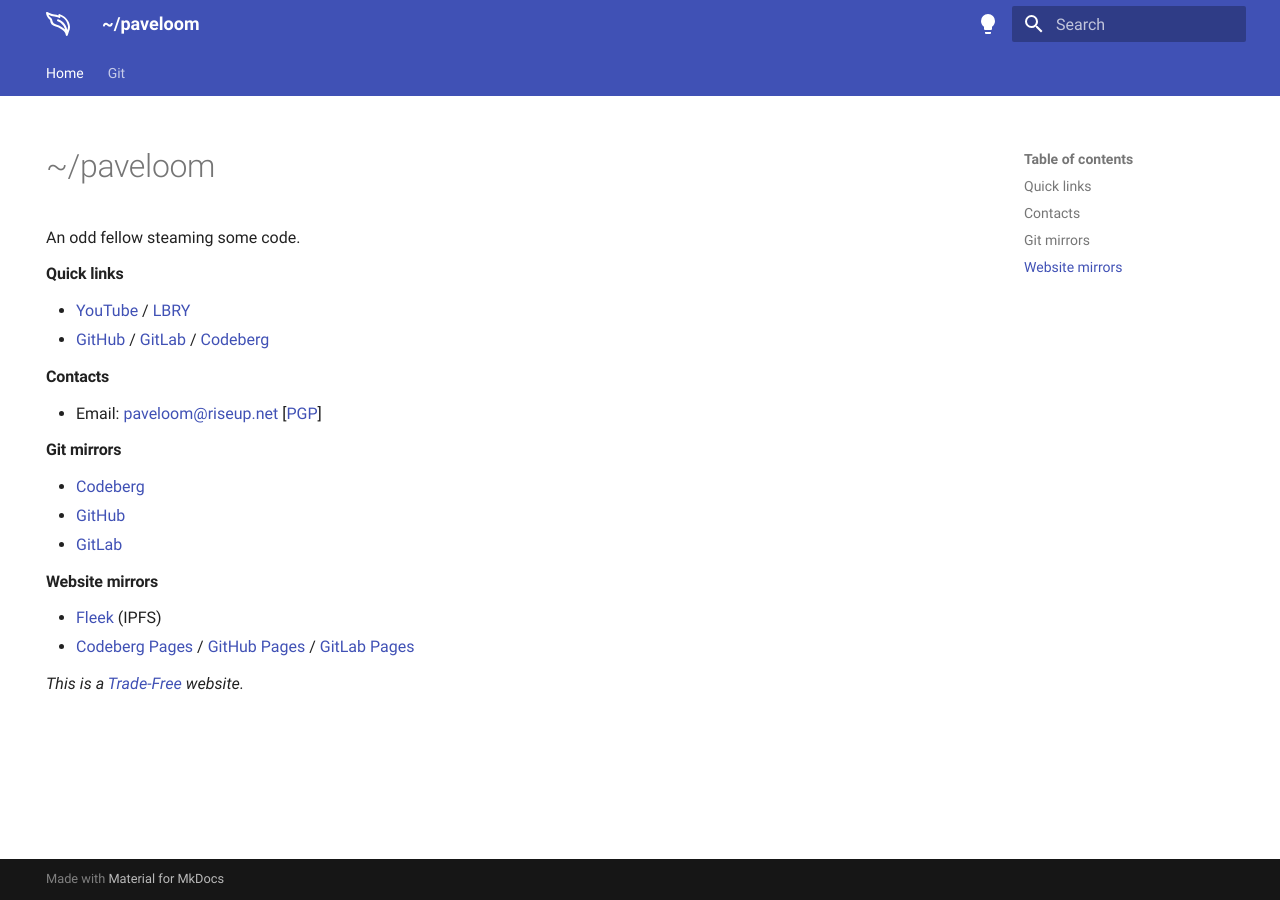
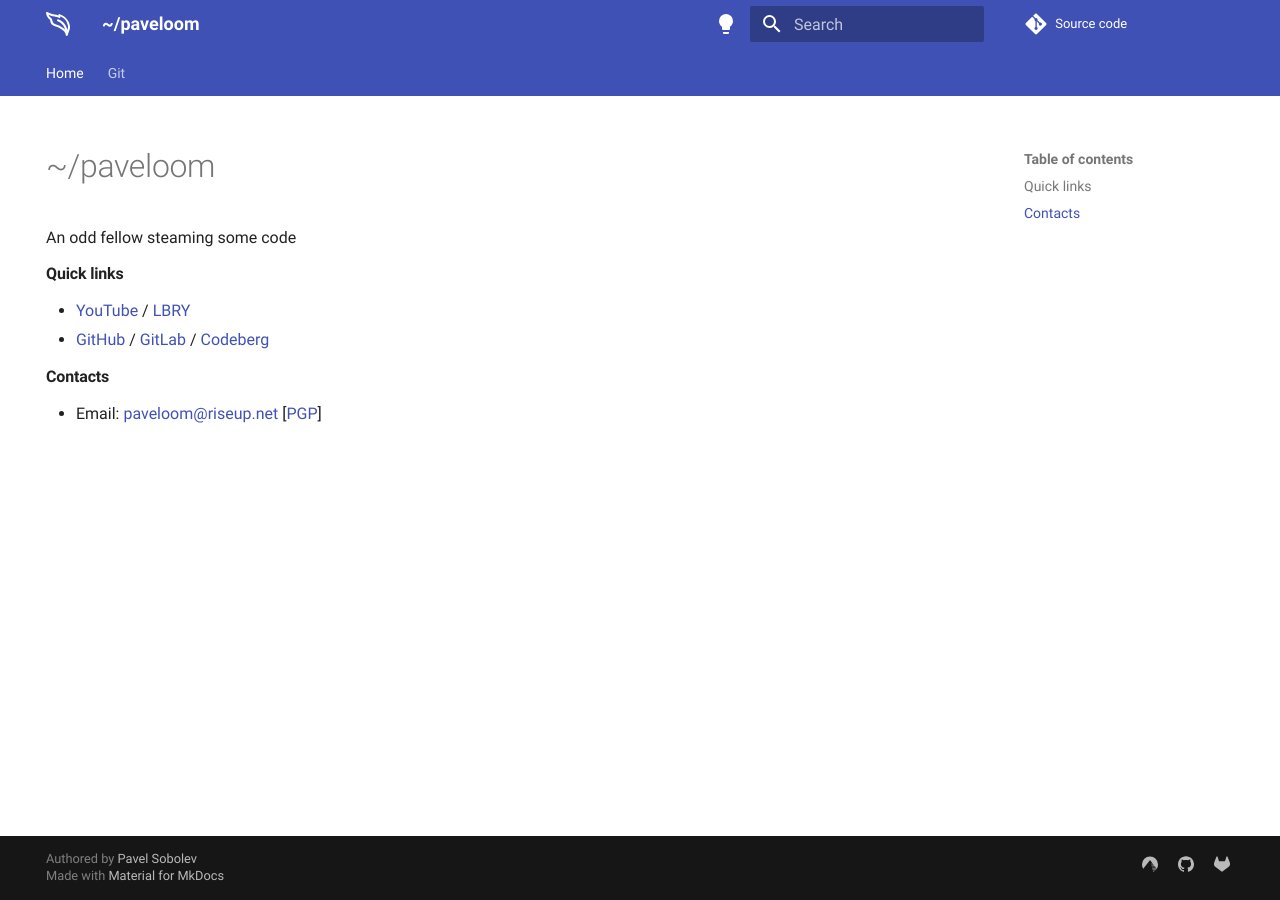
Before and after one commit to paveloom/paveloom.dev, an MkDocs documentation site: the page built from content/index.md, in a window 1280 px wide. Built offline with MkDocs 1.6.1 and Material for MkDocs 9.7.7, drawn with Linux system fonts in a browser that asks for light colours; comment, search, counter and statistics services are not loaded.

Commit message:
Move mirrors to the footer and add a repo link.

```diff
--- a/content/index.md
+++ b/content/index.md
@@ -5,7 +5,7 @@
 
 # ~/paveloom
 
-An odd fellow steaming some code.
+An odd fellow steaming some code
 
 #### Quick links
 
@@ -15,16 +15,3 @@
 #### Contacts
 
 - Email: [paveloom@riseup.net](mailto:paveloom@riseup.net) [[PGP](assets/pgp.txt)]
-
-#### Git mirrors
-
-- [Codeberg](https://codeberg.org/paveloom/pages)
-- [GitHub](https://github.com/Paveloom/paveloom.github.io)
-- [GitLab](https://gitlab.com/paveloom-g/personal/site)
-
-#### Website mirrors
-
-- [Fleek](https://paveloom.on.fleek.co) (IPFS)
-- [Codeberg Pages](https://paveloom.codeberg.page) / [GitHub Pages](https://paveloom.github.io) / [GitLab Pages](https://paveloom-g.gitlab.io/personal/site)
-
-*This is a [Trade-Free](https://www.trade-free.org/) website.*
--- a/mkdocs.yml
+++ b/mkdocs.yml
@@ -4,6 +4,8 @@
 site_url: https://paveloom.github.io
 docs_dir: content
 site_dir: public
+repo_url: https://github.com/paveloom/paveloom.github.io
+repo_name: Source code
 theme:
   name: material
   favicon: assets/favicon.svg
@@ -26,7 +28,19 @@
     - navigation.instant
     - navigation.tabs
     - navigation.top
+    - search.share
+    - search.suggest
     - toc.follow
+copyright: |
+  <span style="color: var(--md-footer-fg-color--lighter)">Authored by</span> Pavel Sobolev
+extra:
+  social:
+    - icon: simple/codeberg
+      link: https://codeberg.org/paveloom/pages
+    - icon: simple/github
+      link: https://paveloom.github.io
+    - icon: simple/gitlab
+      link: https://paveloom-g.gitlab.io/personal/site
 extra_css:
   - assets/extra.css
 extra_javascript:
@@ -45,10 +59,15 @@
   - pymdownx.superfences
   - toc:
       permalink: "#"
+  - wikilinks:
+      base_url: /pensieve/
+      html_class: ""
 plugins:
   - search:
       min_search_length: 1
-      prebuild_index: true
+  - git-revision-date-localized:
+      exclude:
+        - index.md
 nav:
   - Home: index.md
   - Git: git.md
--- a/pyproject.toml
+++ b/pyproject.toml
@@ -7,6 +7,7 @@
 ]
 dependencies = [
     "mkdocs-material==8.5.10",
+    "mkdocs-git-revision-date-localized-plugin==1.1.0",
 ]
 requires-python = ">=3.11"
 license = {text = "MIT"}
```
Also changed, not shown: content/git.md (+1 -1 lines), 1 other file.
